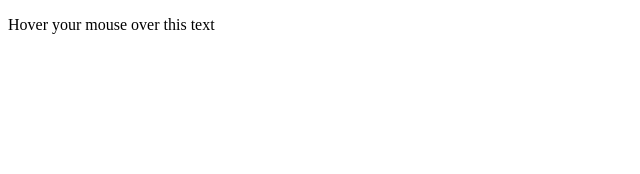
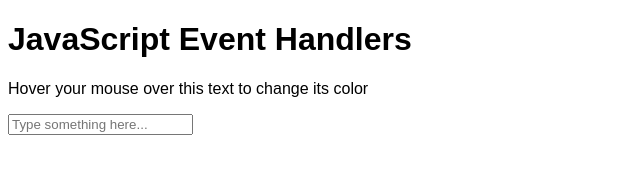
Before and after one commit to CKDataGroup/JavaScript-Projects, a plain HTML site: page Basic JavaScript Projects/Project1_expressions_alert/js/HTML Event Handlers.html in a window 1280 px wide. Shown: the whole page, without its empty margins (0-640 px from the left). Drawn offline with Linux system fonts and the light colour scheme.

Commit message:
Changed to 2 events with tags

```diff
--- a/Basic JavaScript Projects/Project1_expressions_alert/js/HTML Event Handlers.html
+++ b/Basic JavaScript Projects/Project1_expressions_alert/js/HTML Event Handlers.html
@@ -2,11 +2,33 @@
 <html lang="en">
 <head>
   <meta charset="UTF-8">
-  <title>Mouseover Example</title>
+  <title>Event Handler Examples</title>
+  <style>
+    body {
+      font-family: Arial, sans-serif;
+    }
+    p {
+      cursor: pointer;
+    }
+  </style>
 </head>
 <body>
+  <h1>JavaScript Event Handlers</h1>
+
+  <!-- Example 1: Mouseover / Mouseout -->
   <p onmouseover="this.style.color='red'" onmouseout="this.style.color='black'">
-    Hover your mouse over this text
+    Hover your mouse over this text to change its color
   </p>
+
+  <!-- Example 2: Keyup -->
+  <input type="text" id="myInput" placeholder="Type something here...">
+  <p id="output"></p>
+
+  <script>
+    // Keyup event handler in JavaScript
+    document.getElementById("myInput").onkeyup = function() {
+      document.getElementById("output").textContent = "You typed: " + this.value;
+    };
+  </script>
 </body>
 </html>
```
